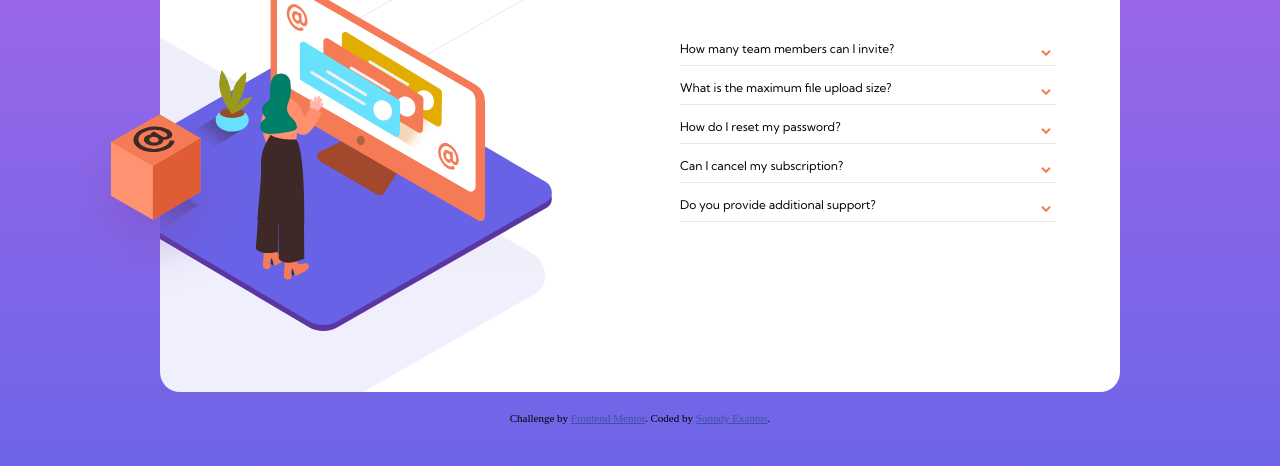
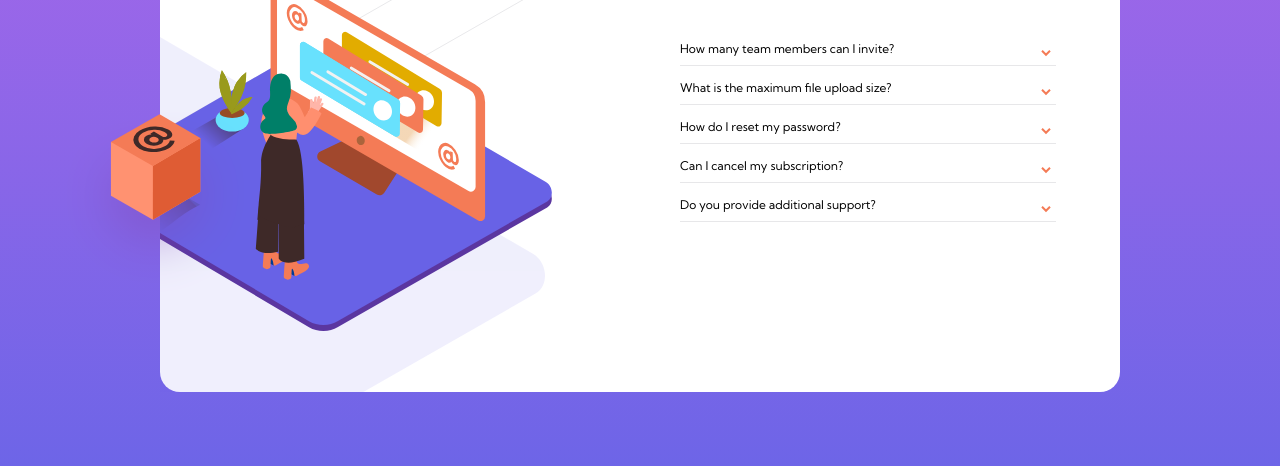
Before and after one commit to sonndy/FAQs-Drop-Down, a plain HTML site: page index.html in a window 1280 px wide. Shown: the part 238-704 px from the top of the page. Drawn offline with Linux system fonts and the light colour scheme.

Commit message:
Update index.html

```diff
--- a/index.html
+++ b/index.html
@@ -86,9 +86,6 @@
 
 
   </main>
-  <div class="attribution">
-      Challenge by <a href="https://www.frontendmentor.io?ref=challenge" target="_blank">Frontend Mentor</a>.
-      Coded by <a href="https://github.com/sonndy">Sonndy Exantus</a>.
-    </div>
+
 </body>
 </html>
```
